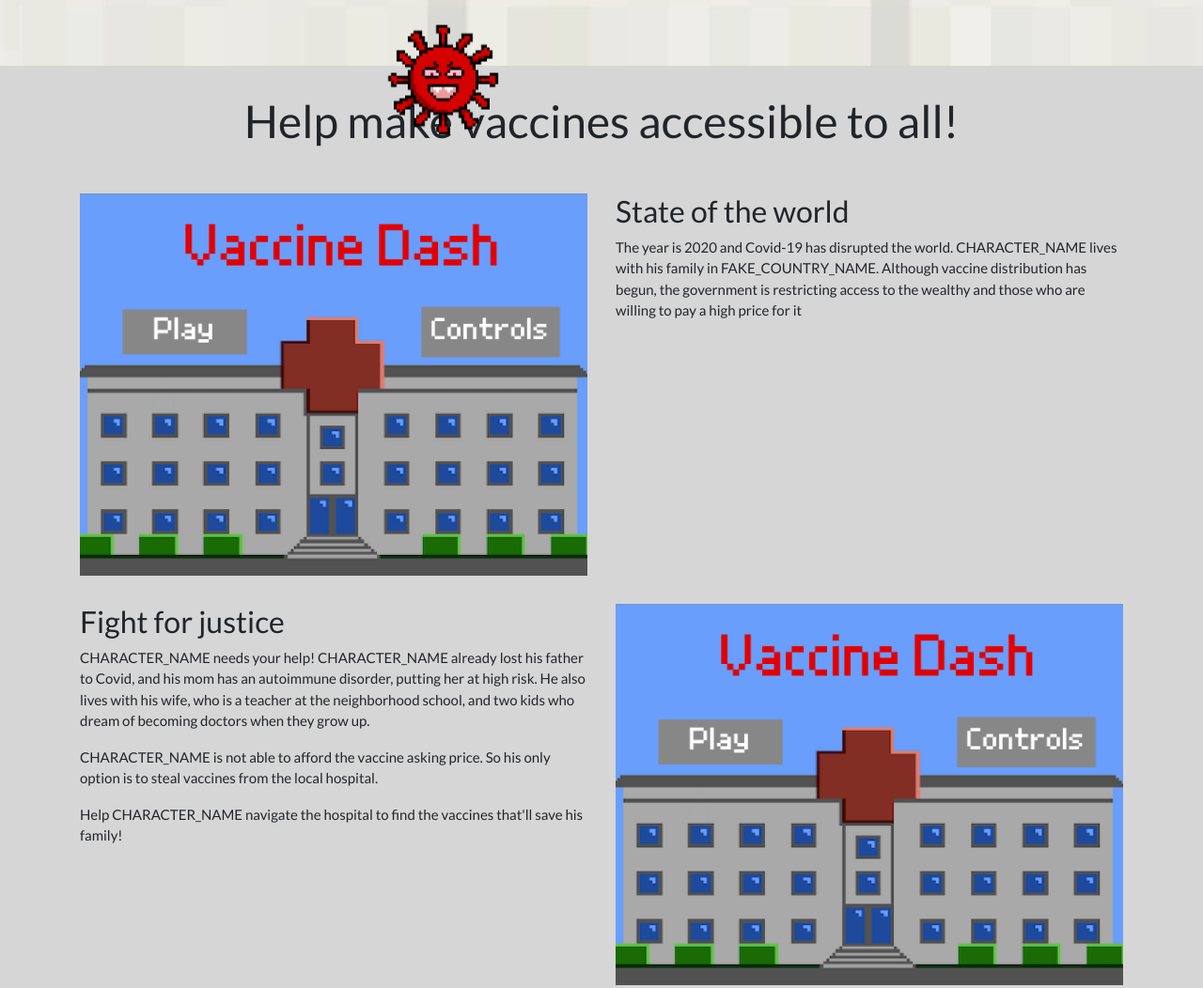
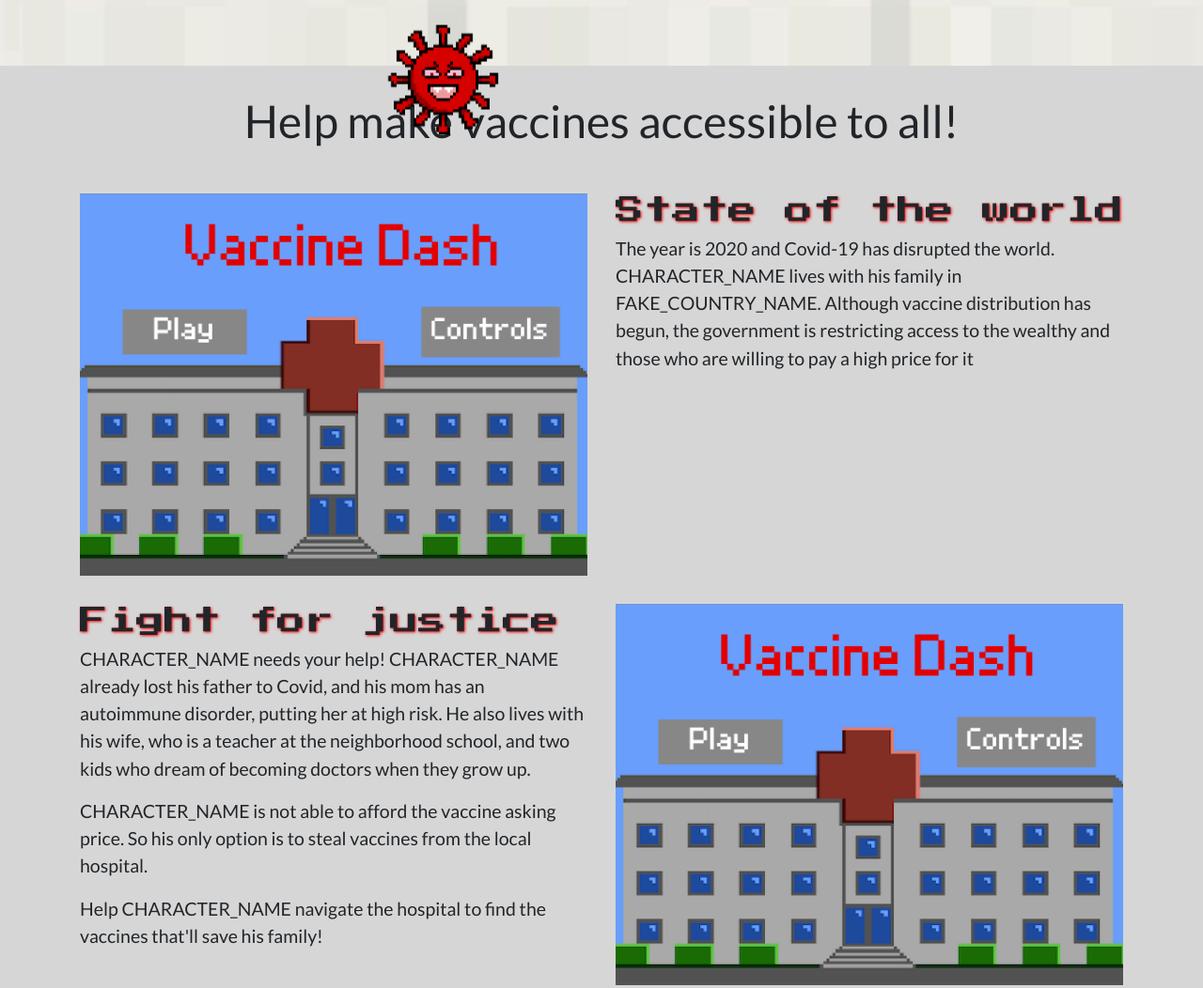
Before and after one commit to crystalleesf/cs113-vaccine-dash, a plain HTML site: page index.html in a window 1280 px wide. Shown: the part 795-1847 px from the top of the page at 94% size. Drawn offline with nearby package versions, Linux system fonts and the light colour scheme.

Commit message:
Changed some fonts

```diff
--- a/style.css
+++ b/style.css
@@ -9,6 +9,16 @@ body {
 
 h4 {
     color: #ffc300;
+}
+
+h3 {
+    font-family: 'Press Start 2P';
+    font-size: 2em;
+    text-shadow: 1px 1px 3px #FF0000;
+}
+
+p {
+    font-size: 130%;
 }
 
 .navbar-custom {
@@ -94,6 +104,7 @@ h4 {
     font-size: 700% !important;
     margin: 0;
     text-align: center !important;
+    text-shadow: 2px 2px 5px #FF0000;
 }
 
 .sprite-container {
```
